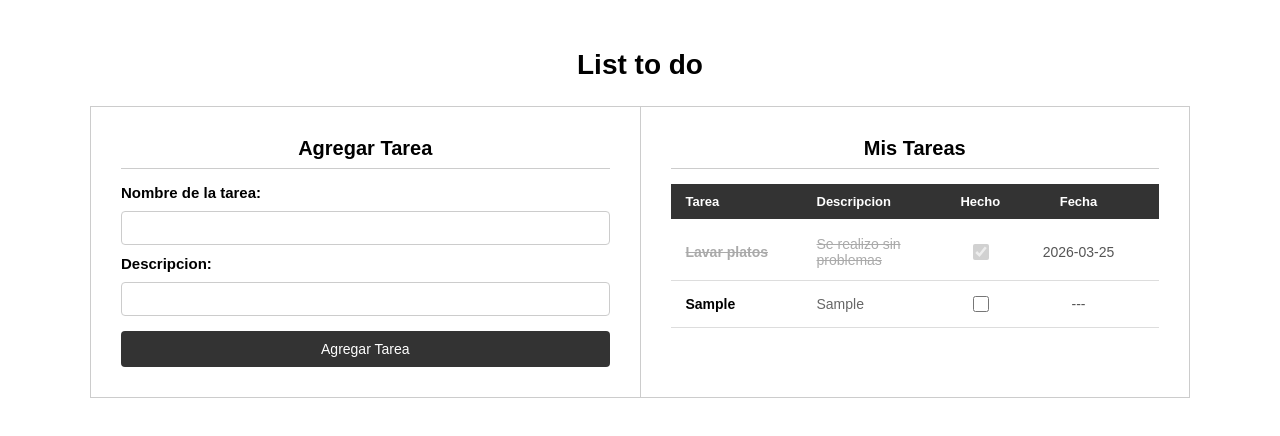
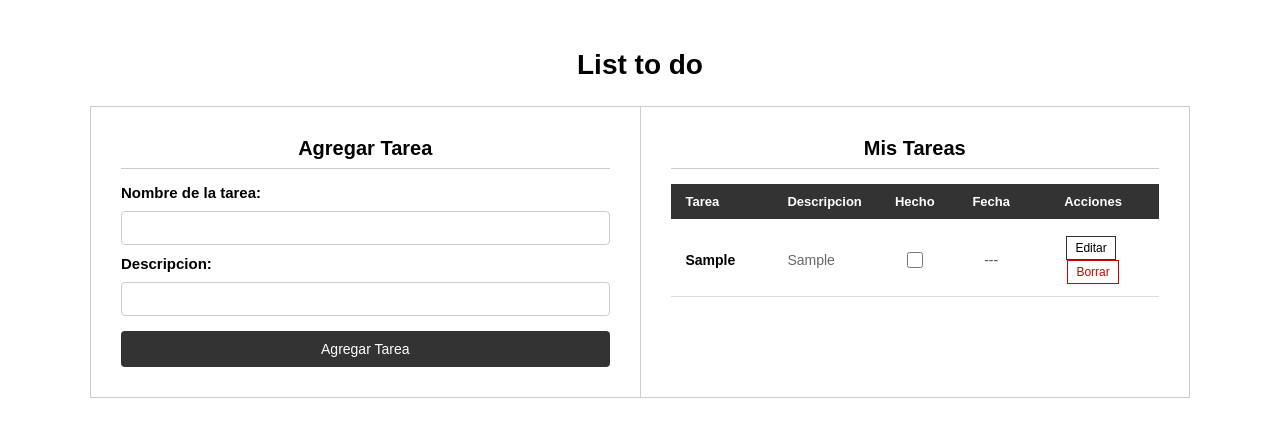
Before and after one commit to DiegoC57/EventosWeb, a plain HTML site: page index.html in a window 1280 px wide. Both pictures are taken after typing "Sample", "Sample" into the empty fields and a click on the button "Agregar Tarea". Drawn offline with Linux system fonts and the light colour scheme.

Commit message:
Uso de localStorage mas aniadir acciones editar y borrar

```diff
--- a/EventosWeb/style.css
+++ /dev/null
@@ -1,182 +0,0 @@
-body {
-    font-family: Arial, sans-serif;
-    margin: 0;
-    padding: 15px;
-}
-
-h1 {
-    text-align: center;
-    font-size: 22px;
-    margin-bottom: 15px;
-}
-
-.libro {
-    display: flex;
-    flex-direction: column;
-    max-width: 1100px;
-    margin: 0 auto;
-}
-
-.pagina {
-    padding: 20px;
-    border: 1px solid #ccc;
-}
-
-.pagina-izquierda {
-    border-bottom: none;
-}
-
-.pagina h2 {
-    text-align: center;
-    font-size: 18px;
-    border-bottom: 1px solid #ccc;
-    padding-bottom: 8px;
-    margin-top: 0;
-    margin-bottom: 15px;
-}
-
-.formulario {
-    display: flex;
-    flex-direction: column;
-    gap: 10px;
-}
-
-.formulario label {
-    font-weight: bold;
-    font-size: 14px;
-}
-
-.formulario input[type="text"] {
-    width: 100%;
-    padding: 8px;
-    border: 1px solid #ccc;
-    border-radius: 4px;
-    font-size: 14px;
-    box-sizing: border-box;
-}
-
-.formulario button {
-    padding: 10px 16px;
-    background-color: #333;
-    color: white;
-    border: none;
-    border-radius: 4px;
-    cursor: pointer;
-    font-size: 14px;
-    margin-top: 5px;
-}
-
-.encabezado {
-    display: flex;
-    align-items: center;
-    padding: 8px 10px;
-    background-color: #333;
-    color: white;
-    font-weight: bold;
-    font-size: 12px;
-    margin-bottom: 5px;
-}
-
-.encabezado .col-tarea {
-    flex: 2;
-}
-
-.encabezado .col-descripcion {
-    flex: 2;
-}
-
-.encabezado .col-check {
-    flex: 1;
-    text-align: center;
-}
-
-.encabezado .col-fecha {
-    flex: 2;
-    text-align: center;
-}
-
-.tarea {
-    display: flex;
-    align-items: center;
-    padding: 10px;
-    border-bottom: 1px solid #ddd;
-    font-size: 13px;
-}
-
-.tarea .col-tarea {
-    flex: 2;
-    font-weight: bold;
-}
-
-.tarea .col-descripcion {
-    flex: 2;
-    color: #666;
-}
-
-.tarea .col-check {
-    flex: 1;
-    text-align: center;
-}
-
-.tarea .col-check input[type="checkbox"] {
-    width: 16px;
-    height: 16px;
-    cursor: pointer;
-}
-
-.tarea .col-fecha {
-    flex: 2;
-    text-align: center;
-    color: #555;
-}
-
-.tarea.completada .col-tarea,
-.tarea.completada .col-descripcion {
-    text-decoration: line-through;
-    color: #aaa;
-}
-
-@media (min-width: 768px) {
-
-    body {
-        padding: 30px;
-    }
-
-    h1 {
-        font-size: 28px;
-        margin-bottom: 25px;
-    }
-
-    .libro {
-        flex-direction: row;
-        align-items: stretch;
-    }
-
-    .pagina {
-        flex: 1;
-        padding: 30px;
-    }
-
-    .pagina-izquierda {
-        border-bottom: 1px solid #ccc;
-        border-right: none;
-    }
-
-    .pagina h2 {
-        font-size: 20px;
-    }
-
-    .formulario label {
-        font-size: 15px;
-    }
-
-    .encabezado {
-        font-size: 13px;
-        padding: 10px 15px;
-    }
-
-    .tarea {
-        font-size: 14px;
-        padding: 12px 15px;
-    }
-}
--- a/index.html
+++ b/index.html
@@ -11,7 +11,6 @@
 <body>
 
     <h1>List to do</h1>
-
     <div class="libro">
 
         <div class="pagina pagina-izquierda">
@@ -35,23 +34,56 @@
                 <span class="col-descripcion">Descripcion</span>
                 <span class="col-check">Hecho</span>
                 <span class="col-fecha">Fecha</span>
+                <span class="col-acciones">Acciones</span>
             </div>
 
             <div id="listaTareas">
-                <div class="tarea completada">
-                    <span class="col-tarea">Lavar platos</span>
-                    <span class="col-descripcion">Se realizo sin problemas</span>
-                    <span class="col-check">
-                        <input type="checkbox" checked disabled>
-                    </span>
-                    <span class="col-fecha">2026-03-25</span>
-                </div>
             </div>
         </div>
 
     </div>
 
     <script>
+        let tareas = JSON.parse(localStorage.getItem('tareasAlmacenadas')) || [];
+
+        function guardarTareas() {
+            localStorage.setItem('tareasAlmacenadas', JSON.stringify(tareas));
+        }
+
+        function mostrarTareas() {
+            var lista = document.getElementById("listaTareas");
+            lista.innerHTML = "";
+
+            for (var i = 0; i < tareas.length; i++) {
+                var tarea = tareas[i];
+
+                var div = document.createElement("div");
+                div.className = "tarea";
+                if (tarea.completada) {
+                    div.className = "tarea completada";
+                }
+
+                var checkboxHTML = "";
+                if (tarea.completada) {
+                    checkboxHTML = '<input type="checkbox" checked disabled>';
+                } else {
+                    checkboxHTML = '<input type="checkbox" onchange="marcarRealizada(' + tarea.id + ')">';
+                }
+
+                div.innerHTML =
+                    '<span class="col-tarea">' + tarea.nombre + '</span>' +
+                    '<span class="col-descripcion">' + tarea.descripcion + '</span>' +
+                    '<span class="col-check">' + checkboxHTML + '</span>' +
+                    '<span class="col-fecha">' + tarea.fecha + '</span>' +
+                    '<span class="col-acciones">' +
+                    '<button class="btn-actualizar" onclick="actualizarTarea(' + tarea.id + ')">Editar</button>' +
+                    '<button class="btn-borrar" onclick="borrarTarea(' + tarea.id + ')">Borrar</button>' +
+                    '</span>';
+
+                lista.appendChild(div);
+            }
+        }
+
         function agregarTarea() {
             var nombre = document.getElementById("inputTarea").value;
             var descripcion = document.getElementById("inputDescripcion").value;
@@ -61,37 +93,71 @@
                 return;
             }
 
-            var lista = document.getElementById("listaTareas");
+            var nuevaTarea = {
+                id: Date.now(), // TimeStamp
+                nombre: nombre,
+                descripcion: descripcion || "Sin descripcion",
+                completada: false,
+                fecha: "---"
+            };
 
-            var nuevaTarea = document.createElement("div");
-            nuevaTarea.className = "tarea";
-
-            nuevaTarea.innerHTML =
-                '<span class="col-tarea">' + nombre + '</span>' +
-                '<span class="col-descripcion">' + (descripcion || "Sin descripcion") + '</span>' +
-                '<span class="col-check"><input type="checkbox" onchange="marcarRealizada(this)"></span>' +
-                '<span class="col-fecha">---</span>';
-
-            lista.appendChild(nuevaTarea);
+            tareas.push(nuevaTarea);
+            guardarTareas();
+            mostrarTareas();
 
             document.getElementById("inputTarea").value = "";
             document.getElementById("inputDescripcion").value = "";
         }
 
-        function marcarRealizada(checkbox) {
-            var fila = checkbox.parentElement.parentElement;
-            var fechaSpan = fila.querySelector(".col-fecha");
+        function marcarRealizada(id) {
+            for (var i = 0; i < tareas.length; i++) {
+                if (tareas[i].id === id) {
+                    tareas[i].completada = true;
+                    var hoy = new Date();
+                    var year = hoy.getFullYear();
+                    var month = String(hoy.getMonth() + 1).padStart(2, '0');
+                    var day = String(hoy.getDate()).padStart(2, '0');
+                    tareas[i].fecha = year + "-" + month + "-" + day;
+                    break;
+                }
+            }
+            guardarTareas();
+            mostrarTareas();
+        }
 
-            if (checkbox.checked) {
-                fila.classList.add("completada");
-                var hoy = new Date();
-                var year = hoy.getFullYear();
-                var month = String(hoy.getMonth() + 1).padStart(2, '0');
-                var day = String(hoy.getDate()).padStart(2, '0');
-                fechaSpan.textContent = year + "-" + month + "-" + day;
-                checkbox.disabled = true;
+        function actualizarTarea(id) {
+            for (var i = 0; i < tareas.length; i++) {
+                if (tareas[i].id === id) {
+                    var nuevoNombre = prompt("Nuevo nombre de la tarea:", tareas[i].nombre);
+                    if (nuevoNombre === null) return;
+
+                    var nuevaDescripcion = prompt("Nueva descripcion:", tareas[i].descripcion);
+                    if (nuevaDescripcion === null) return;
+
+                    tareas[i].nombre = nuevoNombre;
+                    tareas[i].descripcion = nuevaDescripcion;
+                    break;
+                }
             }
+            guardarTareas();
+            mostrarTareas();
         }
+
+        function borrarTarea(id) {
+            var confirmar = confirm("Estas seguro de borrar esta tarea?");
+            if (!confirmar) return;
+
+            var nuevasTareas = [];
+            for (var i = 0; i < tareas.length; i++) {
+                if (tareas[i].id !== id) {
+                    nuevasTareas.push(tareas[i]);
+                }
+            }
+            tareas = nuevasTareas;
+            guardarTareas();
+            mostrarTareas();
+        }
+        mostrarTareas();
     </script>
 
 </body>
--- a/style.css
+++ b/style.css
@@ -136,6 +136,34 @@ h1 {
     color: #aaa;
 }
 
+.encabezado .col-acciones {
+    flex: 2;
+    text-align: center;
+}
+
+.tarea .col-acciones {
+    flex: 2;
+    text-align: center;
+}
+
+.btn-actualizar {
+    padding: 4px 8px;
+    font-size: 12px;
+    cursor: pointer;
+    border: 1px solid #333;
+    background-color: white;
+    margin-right: 4px;
+}
+
+.btn-borrar {
+    padding: 4px 8px;
+    font-size: 12px;
+    cursor: pointer;
+    border: 1px solid #cc0000;
+    background-color: white;
+    color: #cc0000;
+}
+
 @media (min-width: 768px) {
 
     body {
```
Also changed, not shown: EventosWeb/index.html (deleted, +0 -99 lines).
